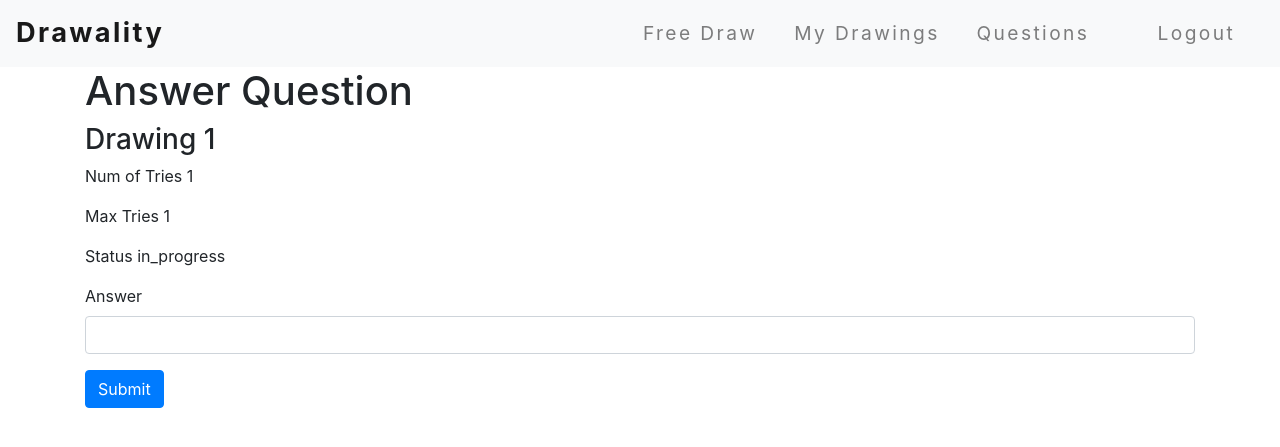
After one commit to YoungHaYoo12/drawify, a Flask app: page /questions/answer/1 in a window 1280 px wide. The commit adds this page. Shown: the top 447 px of the page. Run offline with Flask 2, Linux system fonts and the light colour scheme; a user stored in the database is signed in; tables that the repository leaves empty hold one stand-in row (values such as "Sample post"); some libraries are stand-ins or nearby versions.

Commit message:
Add Question answering functionality.

```diff
--- a/app/models.py
+++ b/app/models.py
@@ -117,6 +117,9 @@ class Question(db.Model):
   def check_answer(self,answer):
     return self.answer == answer
 
+  def check_lost(self):
+    return self.max_tries == self.num_of_tries
+
   def __repr__(self):
     return f"<Question {self.answer}>"
 
--- a/app/questions/forms.py
+++ b/app/questions/forms.py
@@ -6,3 +6,7 @@ class QuestionForm(FlaskForm):
   answer = StringField('Answer',validators=[DataRequired(), Length(min=0,max=64)])
   max_tries = IntegerField('Max Number of Tries')
   submit = SubmitField('Submit')
+
+class QuestionAnswerForm(FlaskForm):
+  answer = StringField('Answer',validators=[DataRequired(),Length(min=0,max=64)])
+  submit = SubmitField('Submit')
--- a/app/questions/views.py
+++ b/app/questions/views.py
@@ -1,6 +1,6 @@
 from app import db
 from app.questions import questions
-from app.questions.forms import QuestionForm
+from app.questions.forms import QuestionForm, QuestionAnswerForm
 from app.models import Question,User,Drawing
 from flask_login import login_required, current_user
 from flask import render_template, redirect, url_for, flash, abort
@@ -36,9 +36,9 @@ def send_question(recipient,drawing_id):
 
   return render_template('questions/send_question.html',form=form,recipient=recipient)
 
-@questions.route('/questions')
+@questions.route('/list')
 @login_required
-def questions():
+def list():
   # update last time user read questions
   current_user.last_question_read_time = datetime.utcnow()
   db.session.commit()
@@ -46,4 +46,39 @@ def questions():
   # load and render questions
   questions = current_user.questions_received.order_by(Question.timestamp.desc()).all()
 
-  return render_template('questions/questions.html', questions=questions)
+  return render_template('questions/list.html', questions=questions)
+
+@questions.route('/answer/<int:id>',methods=['GET','POST'])
+@login_required
+def answer(id):
+  # retrieve and validate question
+  question = Question.query.get_or_404(id)
+  if not question in current_user.questions_received.all():
+    abort(403)
+
+  # form processing
+  form = QuestionAnswerForm()
+
+  if form.validate_on_submit() and question.status == 'in_progress':
+    # increment question num of tries
+    question.num_of_tries = question.num_of_tries + 1
+    db.session.commit()
+
+    # if question answered correctly
+    if question.check_answer(form.answer.data):
+      flash('Question Answered Correctly')
+      question.status = 'complete'
+      db.session.commit()
+
+    # if question lost
+    elif question.check_lost():
+      flash('Incorrect. You Have Run Out of Tries On This Question')
+      question.status = 'lost'
+      db.session.commit()
+
+    else:
+      flash('Incorrect. Please Try Again.')
+
+    return redirect(url_for('questions.answer',id=question.id))
+
+  return render_template('questions/question.html',form=form,question=question)
--- a/app/templates/base.html
+++ b/app/templates/base.html
@@ -30,7 +30,7 @@
           <a class="nav-link" href="{{url_for('drawings.list',username=current_user.username)}}">My Drawings</a>
         </li>
         <li class="nav-item">
-          <a class="nav-link" href="{{url_for('questions.questions')}}">
+          <a class="nav-link" href="{{url_for('questions.list')}}">
             Questions
             {% set new_questions = current_user.new_questions() %}
             <span id="question_count" class="badge"
@@ -77,7 +77,7 @@
         $(function() {
             var since = 0;
             setInterval(function() {
-                $.ajax('{{ url_for('questions.questions') }}?since=' + since).done(
+                $.ajax('{{ url_for('questions.list') }}?since=' + since).done(
                     function(notifications) {
                         for (var i = 0; i < notifications.length; i++) {
                             if (notifications[i].name == 'unread_message_count')
--- /dev/null
+++ b/app/templates/questions/question.html
@@ -0,0 +1,25 @@
+{% extends "base.html" %}
+
+{% block content %}
+<div class="container">
+  <div class="answer-question-form">
+    <h1>Answer Question</h1>
+    <h3>Drawing {{question.drawing_id}}</h3>
+    <p>Num of Tries {{question.num_of_tries}}</p>
+    <p>Max Tries {{question.max_tries}}</p>
+    <p>Status {{question.status}}</p>
+    {% if question.status == 'in_progress' %}
+      <form method='POST'>
+        {{form.hidden_tag()}}
+
+        <div class="form-group">
+          {{form.answer.label}}
+          {{form.answer(class="form-control")}}
+        </div>
+
+        {{form.submit(class="btn btn-primary")}}
+      </form>
+    {% endif %}
+  </div>
+</div>
+{% endblock %}
```
Also changed, not shown: app/templates/questions/list.html (renamed from app/templates/questions/questions.html).
